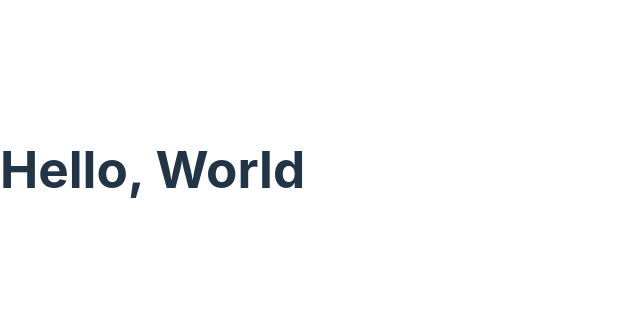
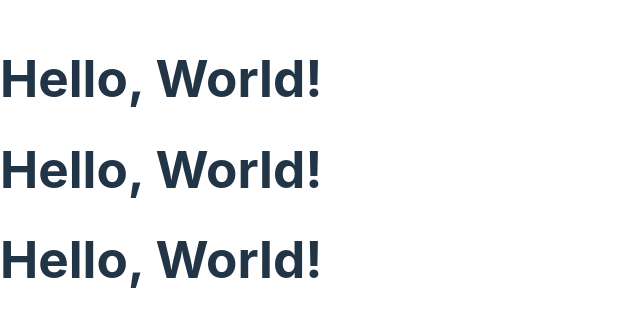
Before and after one commit to prabubalakrishna/react-prabu01, a React (Vite) app: page / in a window 1280 px wide. Shown: the part 231-558 px from the top of the page, without its empty margins (0-640 px from the left). Built offline with nearby package versions, Linux system fonts and the light colour scheme.

Commit message:
create multiple component

```diff
--- a/src/App.jsx
+++ b/src/App.jsx
@@ -1,7 +1,13 @@
+const Hello = () => {
+  return <h1>Hello, World!</h1>
+}
+
 const App = () => {
   return (
     <div>
-      <h1>Hello, World</h1>
+      <Hello />
+      <Hello />
+      <Hello />
     </div>
   )
 }
```
